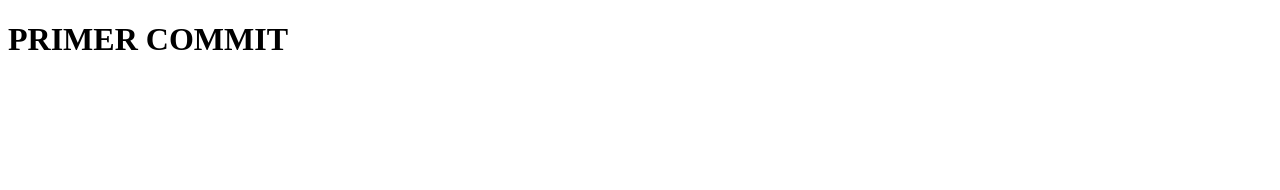
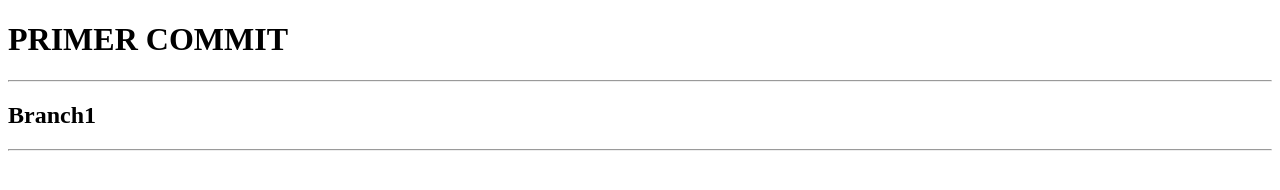
Before and after one commit to ClaudioRojasVergara/repositorio, a plain HTML site: page index.html in a window 1280 px wide. Drawn offline with Linux system fonts and the light colour scheme.

Commit message:
branch-commit-3

```diff
--- a/index.html
+++ b/index.html
@@ -7,5 +7,8 @@
 </head>
 <body>
     <h1>PRIMER COMMIT</h1>
+    <hr>
+    <h2>Branch1</h2>
+    <hr>
 </body>
 </html>
```
